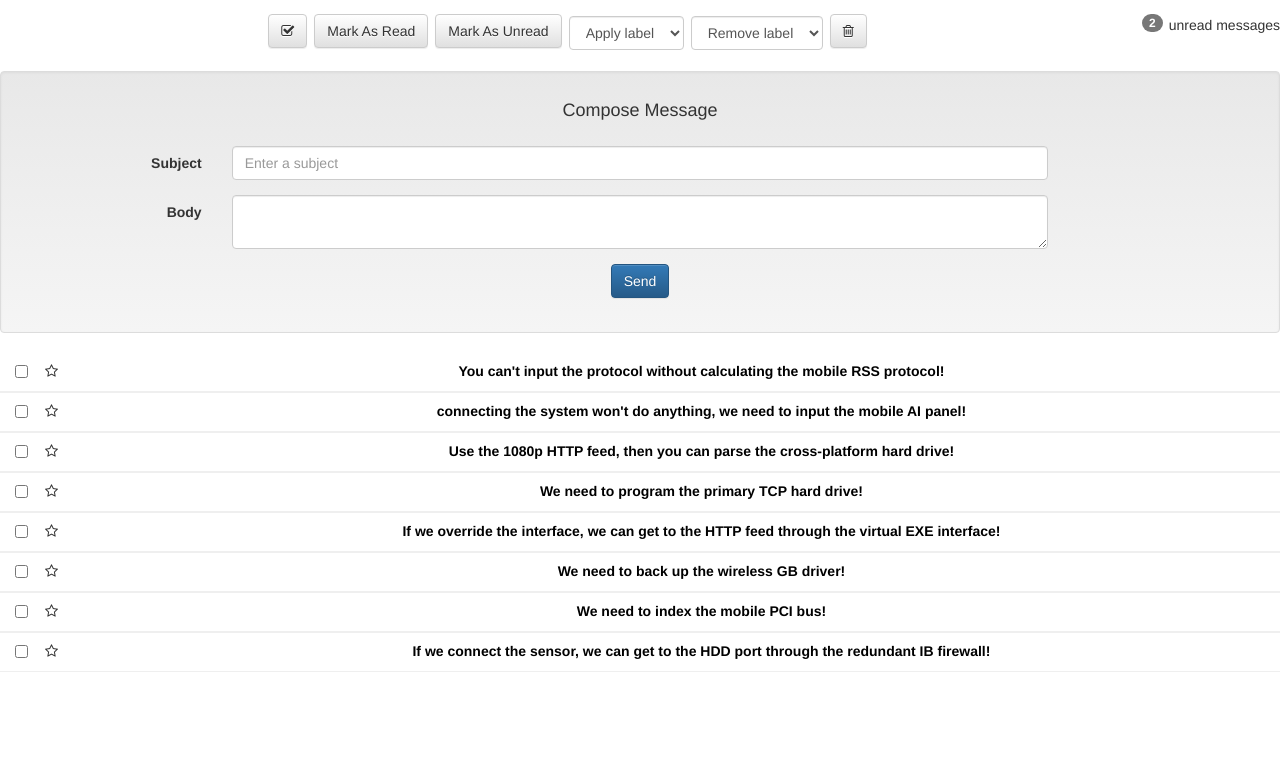
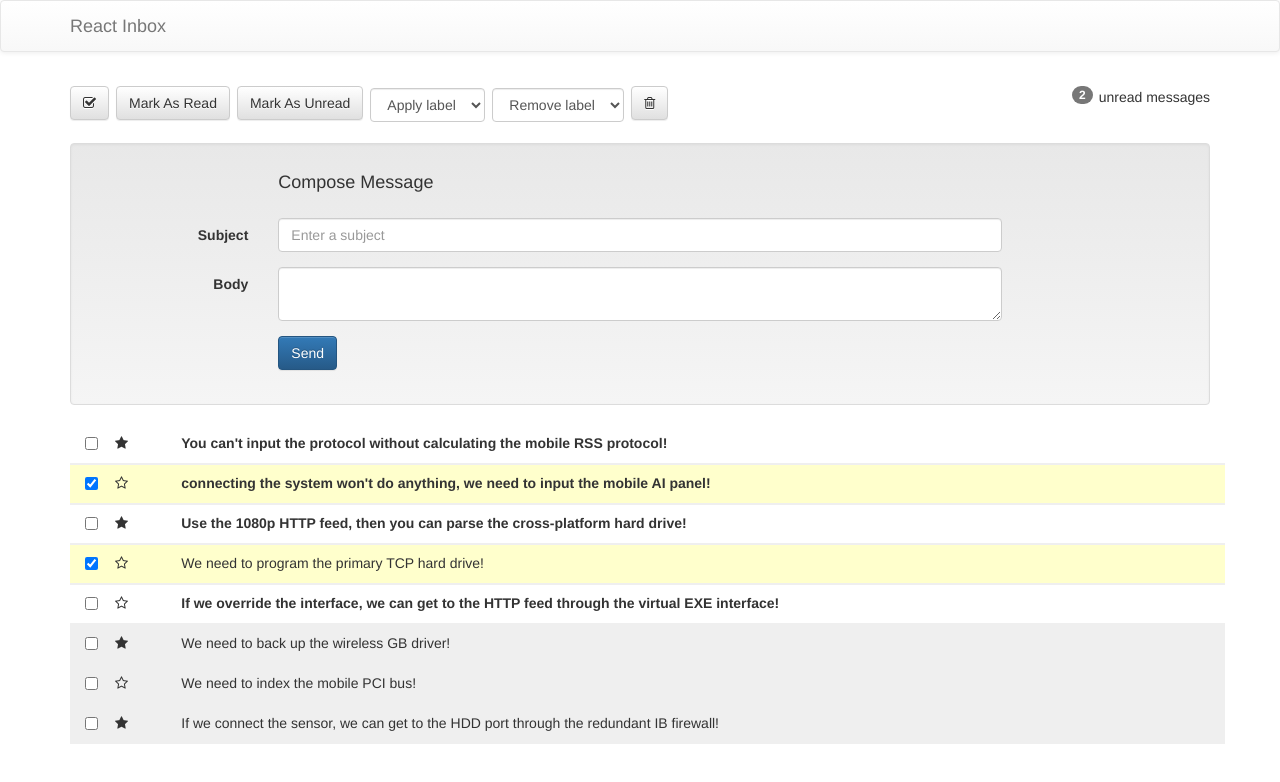
Before and after one commit to sursharma06/react-inbox, a React (Create React App) app: page / in a window 1280 px wide. Shown: the top 782 px of the page. Built offline with nearby package versions, Linux system fonts and the light colour scheme.

Commit message:
Add toolbar functionality

```diff
--- a/src/AddMessage.js
+++ b/src/AddMessage.js
@@ -24,27 +24,27 @@ class AddMessage extends Component {
 
   render() {
     return (
-      <form class="form-horizontal well" onSubmit={this.handleSubmit.bind(this)}>
-  <div class="form-group">
-    <div class="col-sm-8 col-sm-offset-2">
+      <form className="form-horizontal well" onSubmit={this.handleSubmit.bind(this)}>
+  <div className="form-group">
+    <div className="col-sm-8 col-sm-offset-2">
       <h4>Compose Message</h4>
     </div>
   </div>
-  <div class="form-group">
-    <label for="subject" class="col-sm-2 control-label">Subject</label>
-    <div class="col-sm-8">
-      <input ref="subject" type="text" class="form-control" id="subject" placeholder="Enter a subject" name="subject"/>
+  <div className="form-group">
+    <label htmlFor="subject" className="col-sm-2 control-label">Subject</label>
+    <div className="col-sm-8">
+      <input ref="subject" type="text" className="form-control" id="subject" placeholder="Enter a subject" name="subject"/>
     </div>
   </div>
-  <div class="form-group">
-    <label for="body" class="col-sm-2 control-label">Body</label>
-    <div class="col-sm-8">
-      <textarea name="body" id="body" class="form-control"></textarea>
+  <div className="form-group">
+    <label htmlFor="body" className="col-sm-2 control-label">Body</label>
+    <div className="col-sm-8">
+      <textarea name="body" id="body" className="form-control"></textarea>
     </div>
   </div>
-  <div class="form-group">
-    <div class="col-sm-8 col-sm-offset-2">
-      <input type="submit" value="Send" class="btn btn-primary"/>
+  <div className="form-group">
+    <div className="col-sm-8 col-sm-offset-2">
+      <input type="submit" value="Send" className="btn btn-primary"/>
     </div>
   </div>
 </form>
--- a/src/App.js
+++ b/src/App.js
@@ -5,93 +5,81 @@ import Messages from './Messages';
 import AddMessage from './AddMessage';
 
 class App extends Component {
-  constructor() {
-    super();
-    this.state = {
-      messages: [],
-    };
+
+  constructor(props) {
+    super(props);
+    this.state = { messages: props.messages };
   }
 
-  componentWillMount() {
-    this.setState({
-      messages: [
-    {
-        id: 1,
-        subject: "You can't input the protocol without calculating the mobile RSS protocol!",
-        read: false,
-        starred: true,
-        labels: ['dev', 'personal'],
-      },
-    {
-        id: 2,
-        subject: "connecting the system won't do anything, we need to input the mobile AI panel!",
-        read: false,
-        starred: false,
-        selected: true,
-        labels: [],
-      },
-    {
-        id: 3,
-        subject: 'Use the 1080p HTTP feed, then you can parse the cross-platform hard drive!',
-        read: false,
-        starred: true,
-        labels: ['dev'],
-      },
-    {
-        id: 4,
-        subject: 'We need to program the primary TCP hard drive!',
-        read: true,
-        starred: false,
-        selected: true,
-        labels: [],
-      },
-    {
-        id: 5,
-        subject: 'If we override the interface, we can get to the HTTP feed through the virtual EXE interface!',
-        read: false,
-        starred: false,
-        labels: ['personal'],
-      },
-    {
-        id: 6,
-        subject: 'We need to back up the wireless GB driver!',
-        read: true,
-        starred: true,
-        labels: [],
-      },
-    {
-        id: 7,
-        subject: 'We need to index the mobile PCI bus!',
-        read: true,
-        starred: false,
-        labels: ['dev', 'personal'],
-      },
-    {
-        id: 8,
-        subject: 'If we connect the sensor, we can get to the HDD port through the redundant IB firewall!',
-        read: true,
-        starred: true,
-        labels: [],
-      },
-  ],
-    });
-  }
+  toggleStar = (message) => {
+    console.log('This is the message: ', message);
+  };
 
-handleAddMessages(message) {
-    let messages = this.state.messages;
-    messages.push(message);
-    this.setState({ messages: messages})
-}
+  toggleStar = (message) => {
+      const messages = this.state.messages.slice();
+      const index = this.state.messages.indexOf(message);
+      messages[index].starred = !messages[index].starred;
+      this.setState({ messages: messages });
+    };
+
+  toggleSelect = (message) => {
+    const messages = this.state.messages.slice();
+    const index = this.state.messages.indexOf(message);
+    messages[index].selected = !messages[index].selected;
+    this.setState({ messages: messages });
+  };
+
+  toggleRead = (message) => {
+    const messages = this.state.messages.slice();
+    const index = this.state.messages.indexOf(message);
+    messages[index].read = !messages[index].read;
+    this.setState({ messages: messages });
+  };
+
+  addLabel = (message) => {
+    const messages = this.state.messages.slice();
+    this.setState({ messages: messages.forEach(message => {
+        return console.log(message.labels);
+      }), });
+  };
+
+  toggleDelete = (message) => {
+    const messages = this.state.messages.slice();
+    this.setState({ messages: messages.filter(message => {
+        return !message.selected;
+      }), });
+  };
+
   render() {
     return (
-      <div className="App">
+      <div>
+         <div className="navbar navbar-default" role="navigation">
+           <div className="container">
+             <div className="navbar-header">
+               <button type="button" className="navbar-toggle collapsed" data-toggle="collapse" data-target=".navbar-collapse">
+                 <span className="sr-only">Toggle navigation</span>
+                 <span className="icon-bar"></span>
+                 <span className="icon-bar"></span>
+                 <span className="icon-bar"></span>
+               </button>
+               <a className="navbar-brand" href="/">React Inbox</a>
+             </div>
+           </div>
+         </div>
 
-        <Toolbar/>
-        <AddMessage addMessage={this.handleAddMessages.bind(this)}/>
-        <Messages messages={this.state.messages}/>
-      </div>
+         <div className="container">
+          <Toolbar toggleDelete={this.toggleDelete} addLabel={this.addLabel}/>
+          <AddMessage />
+           <Messages
+            messages={this.state.messages}
+            toggleStar={this.toggleStar}
+            toggleSelect={this.toggleSelect}
+            toggleRead={this.toggleRead}
+
+            />
+         </div>
+       </div>
     );
   }
 }
-
 export default App;
--- /dev/null
+++ b/src/Message.js
@@ -0,0 +1,51 @@
+import React from 'react';
+
+const Message = ({
+   message,
+   toggleStar,
+   toggleSelect,
+   toggleRead,
+   toggleLabel,
+ }) => {
+
+  const starClass = message.starred ? 'fa-star' : 'fa-star-o';
+  const checkBoxClass = message.selected ? 'selected' : '';
+  const readClass = message.read ? 'read' : 'unread';
+  const labelClass = message.label ? ['dev', 'personal'] : [];
+
+  const starMessage = (e) => {
+    e.stopPropagation();
+    toggleStar(message);
+  };
+
+  const checkBoxMessage = (e) => {
+    e.stopPropagation();
+    toggleSelect(message);
+  };
+
+  const messageRead = (e) => {
+    e.stopPropagation();
+    toggleRead(message);
+  };
+
+  return (
+    <div className={`row message ${checkBoxClass} ${readClass} ${labelClass}`} onClick={messageRead}>
+       <div className="col-xs-1" >
+         <div className="row">
+           <div className="col-xs-2" onClick={checkBoxMessage}>
+             <input
+              type="checkbox" readOnly = {true} checked={!!message.selected}/>
+           </div>
+           <div className="star-container col-xs-2" onClick={ starMessage }>
+             <i className={`star fa ${starClass}`}></i>
+           </div>
+         </div>
+       </div>
+       <div className="col-xs-11">
+         {message.subject}
+       </div>
+     </div>
+  );
+};
+
+export default Message;
--- a/src/MessageList.js
+++ /dev/null
@@ -1,27 +0,0 @@
-import React, { Component } from 'react';
-
-class MessageList extends Component {
-  render() {
-    return (
-      <div class="row message unread">
-  <div class="col-xs-1">
-    <div class="row">
-      <div class="col-xs-2">
-        <input type="checkbox" />
-      </div>
-      <div class="col-xs-2">
-        <i class="star fa fa-star-o"></i>
-      </div>
-    </div>
-  </div>
-  <div class="col-xs-11">
-    <a href="#">
-      {this.props.message.subject}
-    </a>
-  </div>
-</div>
-    );
-  }
-}
-
-export default MessageList;
--- a/src/Messages.js
+++ b/src/Messages.js
@@ -1,23 +1,32 @@
-import React, { Component } from 'react';
-import MessageList from './MessageList';
+import React from 'react';
+import Message from './Message';
 
-class Messages extends Component {
-  render() {
-    let messageItems;
-    if (this.props.messages) {
-      messageItems = this.props.messages.map(message => {
-        return (
-          <MessageList key={message.id} value={message.subject} message={message}/>
-        );
-      });
-    }
+const Messages = ({
+   messages,
+   toggleStar,
+   toggleSelect,
+   toggleRead,
 
-    return (
-      <div>
-      {messageItems}
-      </div>
-    );
-  }
-}
+   toggleDelete,
+
+ }) => {
+  const messageComponents = messages.map(message => (
+    <Message
+      key={message.id}
+      message={message}
+      toggleStar={toggleStar}
+      toggleSelect={toggleSelect}
+      toggleRead={toggleRead}
+
+      toggleDelete={toggleDelete}
+      />
+  ));
+
+  return (
+    <div>
+       {messageComponents}
+     </div>
+  );
+};
 
 export default Messages;
--- a/src/Toolbar.js
+++ b/src/Toolbar.js
@@ -1,7 +1,7 @@
-import React, { Component } from 'react';
+import React from 'react';
 
-class Toolbar extends Component {
-  render() {
+const Toolbar = ({ toggleDelete, addLabel }) => {
+
     return (
 
 <div className="row toolbar">
@@ -23,7 +23,7 @@ class Toolbar extends Component {
       Mark As Unread
     </button>
 
-    <select className="form-control label-select">
+    <select className="form-control label-select" onClick={addLabel}>
       <option>Apply label</option>
       <option value="dev">dev</option>
       <option value="personal">personal</option>
@@ -37,14 +37,14 @@ class Toolbar extends Component {
       <option value="gschool">gschool</option>
     </select>
 
-    <button className="btn btn-default">
+    <button className="btn btn-default" onClick={toggleDelete}>
       <i className="fa fa-trash-o"></i>
     </button>
   </div>
   </div>
 
     );
-  }
-}
+
+  };
 
 export default Toolbar;
--- a/src/index.js
+++ b/src/index.js
@@ -8,5 +8,68 @@ import './index.css';
 import App from './App';
 import registerServiceWorker from './registerServiceWorker';
 
-ReactDOM.render(<App />, document.getElementById('root'));
+const messages = [
+   {
+    id: 1,
+    subject: "You can't input the protocol without calculating the mobile RSS protocol!",
+    read: false,
+    starred: true,
+    labels: ['dev', 'personal'],
+  },
+   {
+    id: 2,
+    subject: "connecting the system won't do anything, we need to input the mobile AI panel!",
+    read: false,
+    starred: false,
+    selected: true,
+    labels: [],
+  },
+   {
+    id: 3,
+    subject: 'Use the 1080p HTTP feed, then you can parse the cross-platform hard drive!',
+    read: false,
+    "starred": true,
+     "labels": ["dev"]
+   },
+   {
+     "id": 4,
+     "subject": "We need to program the primary TCP hard drive!",
+     "read": true,
+     "starred": false,
+     "selected": true,
+     "labels": []
+   },
+   {
+     "id": 5,
+     "subject": "If we override the interface, we can get to the HTTP feed through the virtual EXE interface!",
+     "read": false,
+     "starred": false,
+     "labels": ["personal"]
+   },
+   {
+     "id": 6,
+     "subject": "We need to back up the wireless GB driver!",
+     "read": true,
+     "starred": true,
+     "labels": []
+   },
+   {
+     "id": 7,
+     "subject": "We need to index the mobile PCI bus!",
+     "read": true,
+     "starred": false,
+     "labels": ["dev", "personal"]
+   },
+   {
+     "id": 8,
+     "subject": "If we connect the sensor, we can get to the HDD port through the redundant IB firewall!",
+     "read": true,
+     "starred": true,
+     "labels": []
+   }
+ ]
+
+
+
+ReactDOM.render(<App messages={messages}/>, document.getElementById('root'));
 registerServiceWorker();
```
